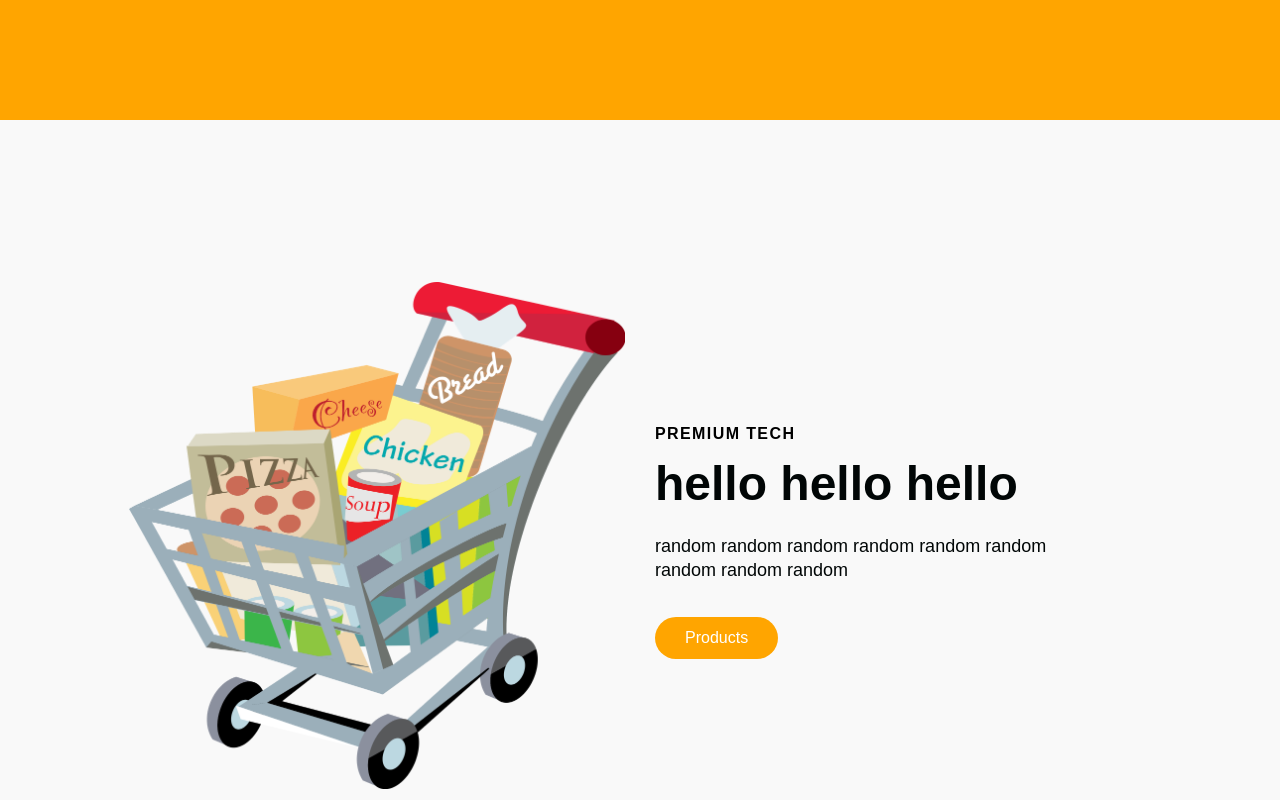
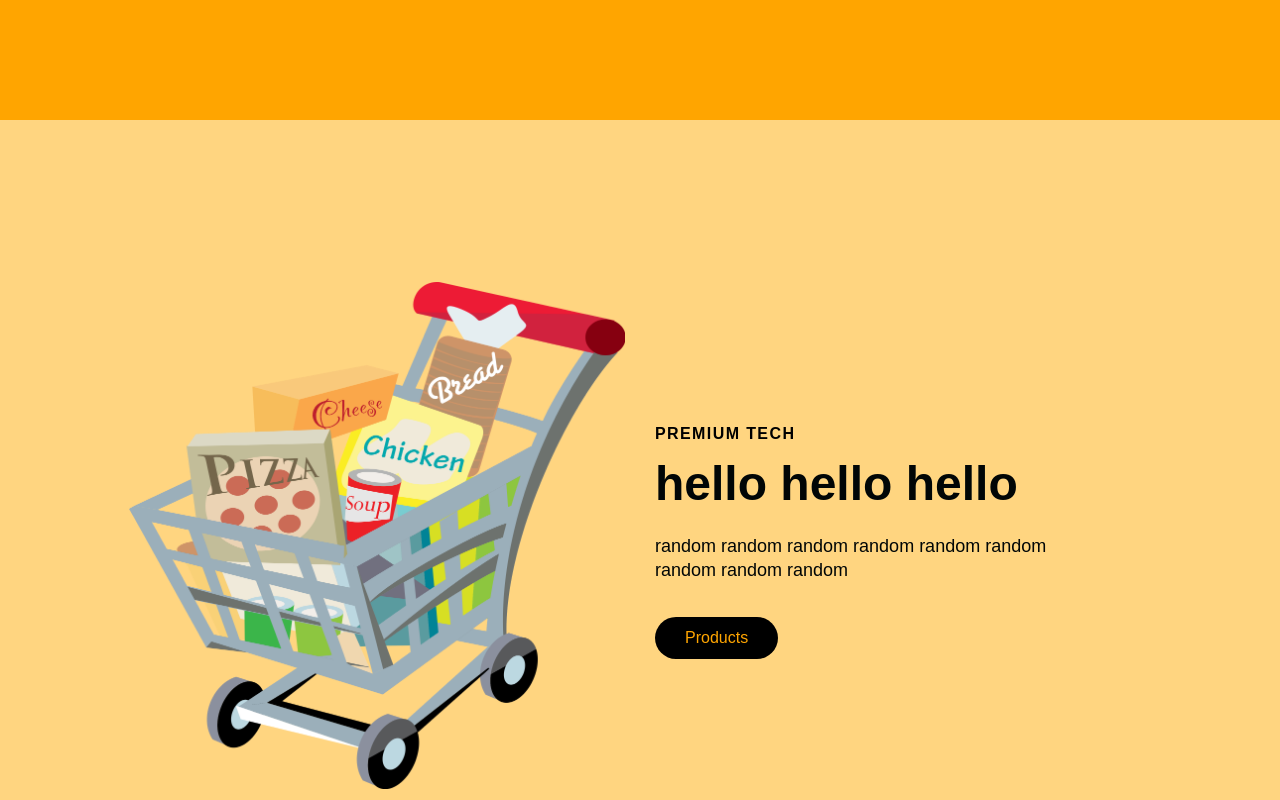
Before and after one commit to huzaifazia17/E-commerce_store, a React (Create React App) app in the folder client/: page / in a window 1280 px wide. Shown: the part 1640-2440 px from the top of the page. Built offline with nearby package versions, Linux system fonts and the light colour scheme; a web font is replaced by a local one.

Commit message:
hanzo fix

```diff
--- a/client/src/Components/ButtonElements.js
+++ b/client/src/Components/ButtonElements.js
@@ -3,7 +3,7 @@ import {Link} from 'react-scroll'
 
 export const Button = styled(Link)`
     border-radius: 50px;
-    background: ${({primary}) => (primary ? '#FFA500' : '#fff')};
+    background: ${({primary}) => (primary ? '#F9F9F9' : '#000')};
     white-space: nowrap;
     padding: ${({big}) => (big ? '14px 48px' : '12px 30px')};
     color: ${({dark}) => (dark ? '#FFA500' : '#fff')};
@@ -19,6 +19,6 @@ export const Button = styled(Link)`
     &:hover
     {
         transition: all 0.2s ease-in-out;
-        background: ${({primary}) => (primary ? '#000' : '#FFA500')};
+        background: ${({primary}) => (primary ? '#000' : '#F9F9F9')};
     }
 `
--- a/client/src/Components/Footer/FooterElements.js
+++ b/client/src/Components/Footer/FooterElements.js
@@ -2,7 +2,7 @@ import styled from 'styled-components'
 import {Link} from 'react-router-dom'
 
 export const FooterContainer = styled.footer`
-    background-color: #101522;
+    background-color: #000;
 `
 
 export const FooterWrap = styled.div`
--- a/client/src/Components/InfoSection/Data.js
+++ b/client/src/Components/InfoSection/Data.js
@@ -10,8 +10,8 @@ export const homeObjOne = {
     imgStart: false,
     img: require('../../Images/pic1.png'),
     alt: 'Shopping',
-    dark: false,
-    primary: false,
+    dark: true,
+    primary: true,
     darkText: false
 }
 
@@ -27,7 +27,7 @@ export const homeObjTwo = {
     imgStart: true,
     img: require('../../Images/pic1.png'),
     alt: 'Shopping',
-    dark: false,
+    dark: true,
     primary: false,
     darkText: true
 }
--- a/client/src/Components/InfoSection/Info.js
+++ b/client/src/Components/InfoSection/Info.js
@@ -15,7 +15,7 @@ const Info = ({lightBg,id,imgStart,topLine,lightText,headline,darkText,descripti
                             <Heading lightText={lightText}>{headline}</Heading>
                             <Subtitle darkText={darkText}>{description}</Subtitle>
                             <BtnWrap>
-                                <Button to='home' smooth={true} duration={500} spy={true} exact="true" offset={-80} primary={primary ? 0: 1} dark = {dark ? 1:0} >
+                                <Button to='home' smooth={true} duration={500} spy={true} exact="true" offset={-80} primary={primary ? 1: 0} dark = {dark ? 1:0} >
                                     {buttonLabel}
                                 </Button>
                             </BtnWrap>
--- a/client/src/Components/InfoSection/InfoElements.js
+++ b/client/src/Components/InfoSection/InfoElements.js
@@ -2,7 +2,7 @@ import styled from 'styled-components'
 
 export const InfoContainer = styled.div`
     color: #fff;
-    background: ${({lightBg}) => (lightBg ? '#f9f9f9' : '#FFA500')};
+    background: ${({lightBg}) => (lightBg ? '#FFD580' : '#FFA500')};
 
     @media screen and (max-width: 768px)
     {
--- a/client/src/Pages/Pages.js
+++ b/client/src/Pages/Pages.js
@@ -23,7 +23,6 @@ const Pages = () => {
         <Info {...homeObjOne}/>
         <Info {...homeObjTwo}/>
         <Services />
-        <Info {...homeObjThree}/>
         <Footer />
     </>
   )
```
